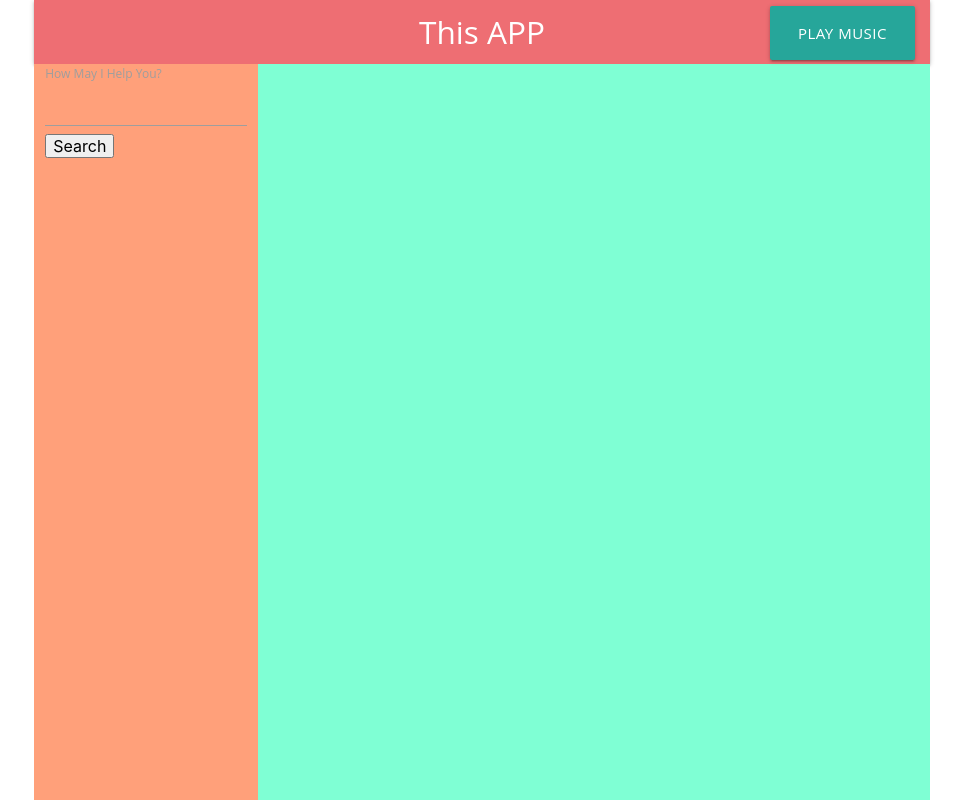
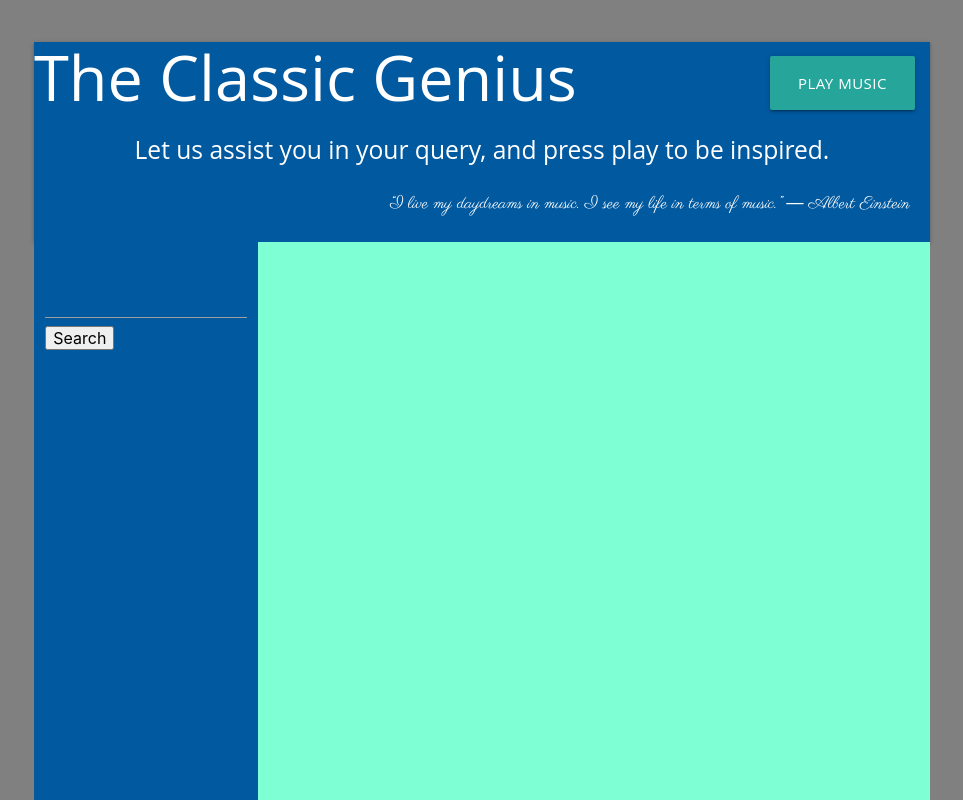
Before and after one commit to Demetrio09/Project-1, a plain HTML site: page index.html in a window 1280 px wide. Shown: the top 800 px of the page, without its empty margins (158-1121 px from the left). Drawn offline with nearby package versions, Linux system fonts and the light colour scheme.

Commit message:
navbar idea...search placement not sure about

```diff
--- a/index.html
+++ b/index.html
@@ -1,38 +1,47 @@
 <!DOCTYPE html>
 <html lang="en">
+
 <head>
   <meta charset="UTF-8">
   <meta name="viewport" content="width=device-width, initial-scale=1.0">
+  <link rel="stylesheet" href="https://cdnjs.cloudflare.com/ajax/libs/materialize/1.0.0/css/materialize.min.css">
   <link rel="stylesheet" href="style.css">
-    <link rel="stylesheet" href="https://cdnjs.cloudflare.com/ajax/libs/materialize/1.0.0/css/materialize.min.css">
+  <link href="https://fonts.googleapis.com/css?family=Parisienne&display=swap" rel="stylesheet">
   <title>Project 1</title>
 </head>
+
 <body>
   <div class="container">
     <nav>
-    <div class="nav-wrapper">
-      <a href="#" class="brand-logo center">This APP</a>
-      <ul id="nav-mobile" class="right hide-on-med-and-down">
+      <div class="nav-wrapper header">
+        <h1>The Classic Genius
+          <ul id="nav-mobile" class="right play-button">
             <a class="waves-effect waves-light btn-large">Play Music</a>
           </ul>
-    </div>
+        </h1>
+        <h5>Let us assist you in your query, and press play to be inspired. </h5>
+        <h6>“I live my daydreams in music. I see my life in terms of music.”
+
+          ― Albert Einstein</h6>
     </nav>
 
     <div class="row">
-
-
-
       <div class="col s12 m4 l3" id="side-bar">
         <!-- sidebar -->
         <form>
           <div class="input-section">
-              <label for="content-search">How May I Help You?</label>
+            <label for="content-search"></label>
             <input type="text" name="search" id="search" />
             <button id="search-button">Search</button>
           </div>
         </form>
       </div>
       <div class="col s12 m8 l9" id="main-content">
+        <div id="content">
+
+
+
+        </div>
 
 
 
@@ -85,4 +94,5 @@
 
 
 </body>
+
 </html>
--- a/style.css
+++ b/style.css
@@ -2,6 +2,7 @@ body {
     font-family: 'Open Sans', sans-serif;
     font-size: 16px;
     line-height: 1;
+    background-color: gray;
   }
 
   #main-content {
@@ -12,7 +13,27 @@ body {
 
 
   #side-bar {
-    background-color: lightsalmon;
+    background-color: rgb(1,89,160);
     height: 100%;
     min-height: 1000px !important;
   }
+
+  nav {
+    background-color: rgb(1,89,160);
+    height: 200px;
+
+  }
+
+h5 {
+  text-align: center;
+}
+
+h6 {
+  text-align: right;
+  padding: 20px;
+  font-family: 'Parisienne', cursive;
+}
+
+form {
+  margin-top: 30px;
+}
```
Lines whose indentation alone changed are shown as unchanged.
